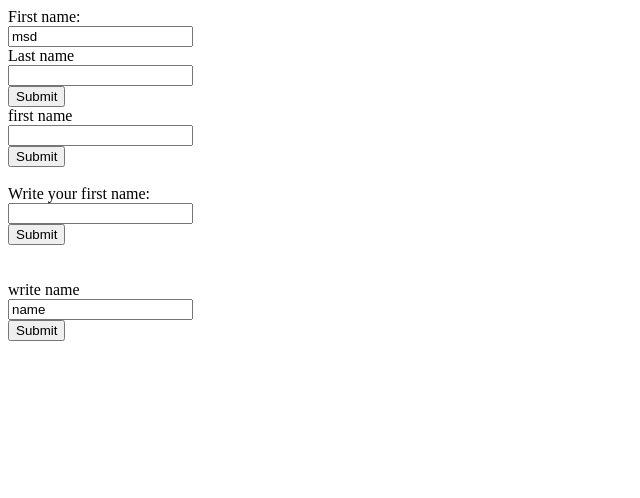
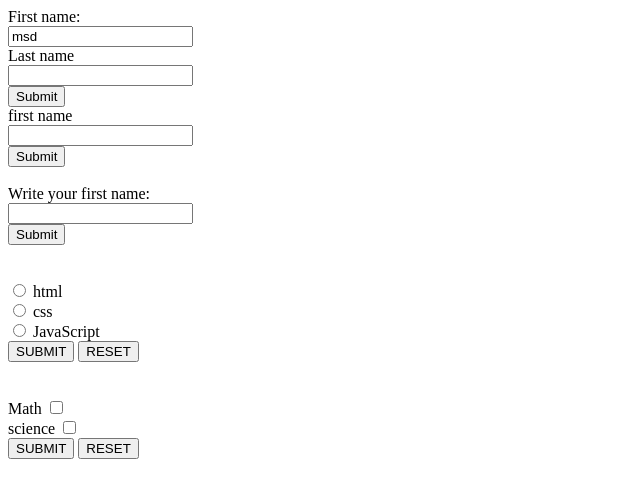
Before and after one commit to madhusudandash/HTML-CSS-Practice, a plain HTML site: page form.html in a window 1280 px wide. Shown: the whole page, without its empty margins (0-640 px from the left). Drawn offline with Linux system fonts and the light colour scheme.

Commit message:
form pactice

```diff
--- a/form.html
+++ b/form.html
@@ -29,11 +29,25 @@
     <br>
     <br>
     <form>
-        <label for="firstname">write name</label>
-        <br>
-        <input type="text" id="firstname" name="firstname" value="name">
-        <br>
-        <input type="submit">
+        <!-- radio button practice -->
+        <input type="radio" id="r1" name="language" value="html">
+        <label for="r1">html</label> <br>
+        <input type="radio" id="r2" name="language" value="css">
+        <label for="r2">css</label><br>
+        <input type="radio" id="r3" name="language" value="JavaScript">
+        <label for="r3">JavaScript</label><br>
+        <input type="submit" name="submit" value="SUBMIT">
+        <input type="reset" name="reset" value="RESET">
+    </form > <br> <br>
+    <!-- check boxes -->
+    <form>
+        <label for="c1">Math</label>
+        <input type="checkbox" id="c1" name="course[]" value="Math"> <br>
+        <label for= "c2">science</label>
+        <input type="checkbox" id="c2" name="course[]" value="science"><br>
+        <input type="submit" name="submit" value="SUBMIT">
+        <input type="reset" name="reset" value="RESET">
     </form>
+
 </body>
 </html>
```
Also changed, not shown: 1 other file.
